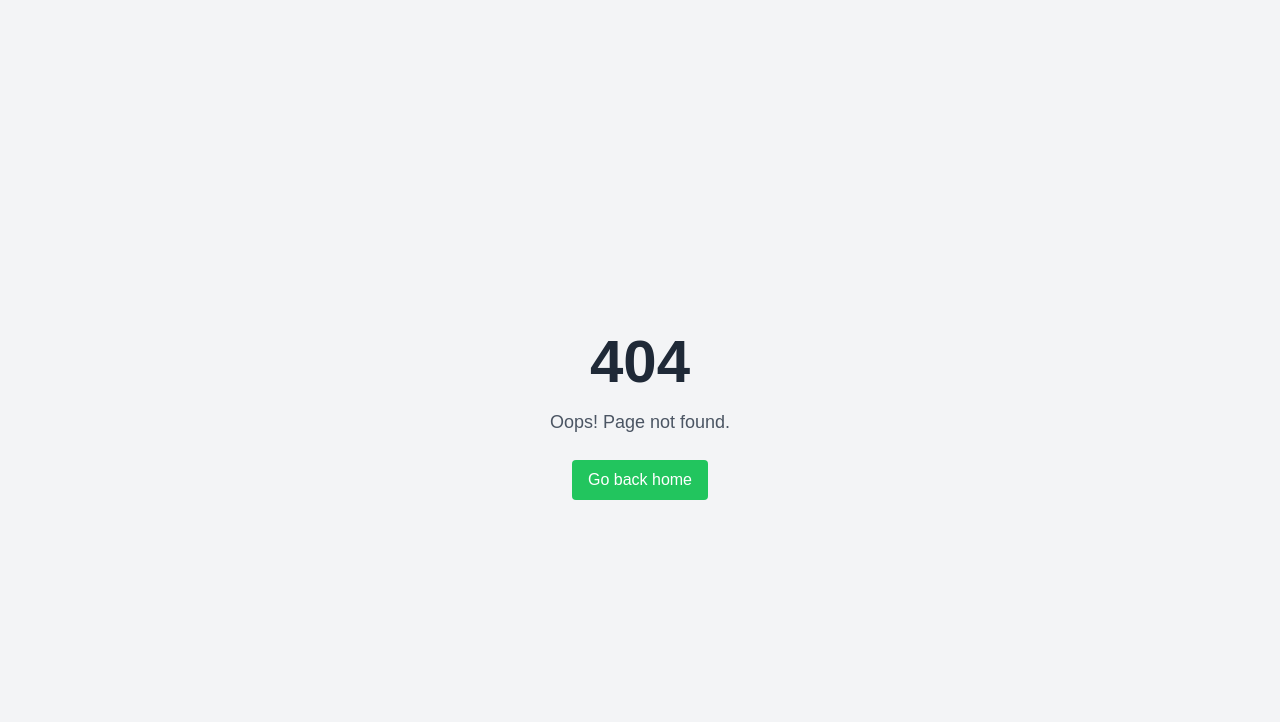
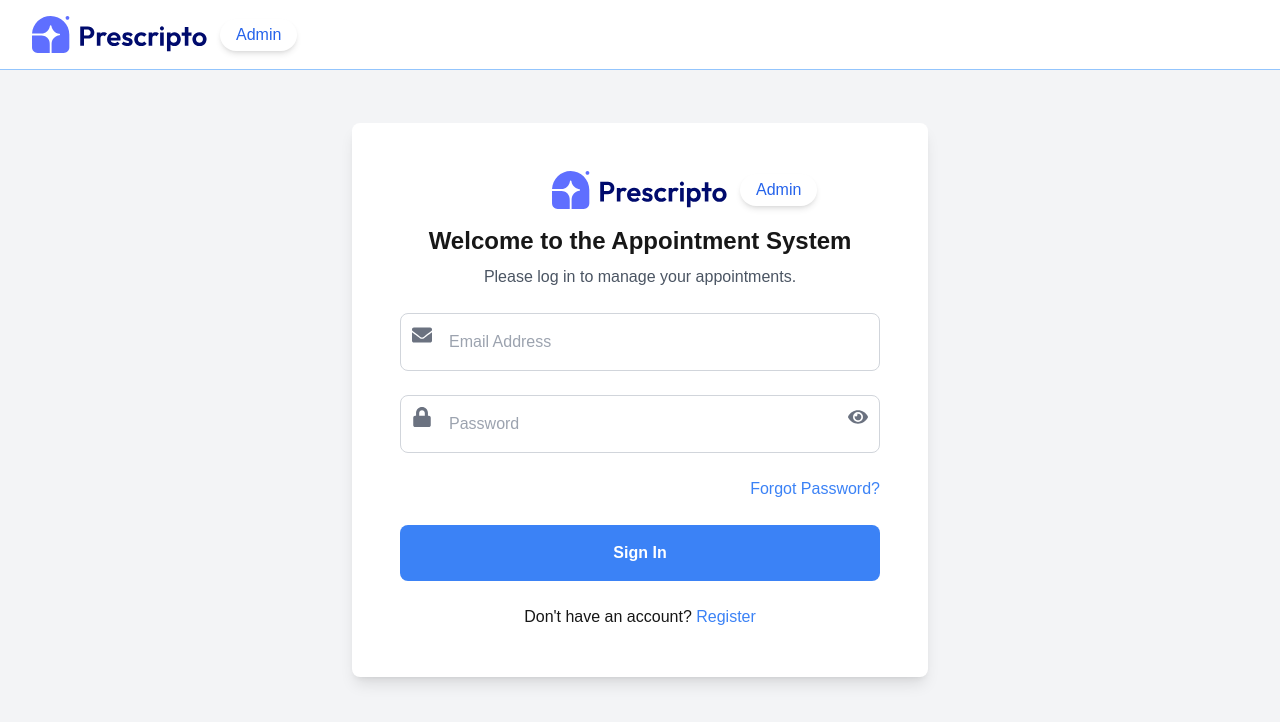
Before and after one commit to Emmanuel10701/Doctor_Appointment-_Syatem, a Next.js app: page /login in a window 1280 px wide. Before the commit this address had no page. Shown: the top 722 px of the page. Built offline with nearby package versions, Linux system fonts and the light colour scheme; no server answers.

Commit message:
✨ Updated layout for login, register, and reset/forgot password pages

```diff
--- a/app/forgot/page.tsx
+++ b/app/forgot/page.tsx
@@ -5,6 +5,7 @@ import 'react-toastify/dist/ReactToastify.css';
 import CircularProgress from '@mui/material/CircularProgress';
 import Button from '@mui/material/Button';
 import Link from 'next/link';
+import Image from 'next/image'
 
 const ForgotPasswordPage: React.FC = () => {
   const [email, setEmail] = useState('');
@@ -47,6 +48,16 @@ const ForgotPasswordPage: React.FC = () => {
   };
 
   return (
+
+    <>
+    <div className="fixed top-0 left-0 w-full bg-white border-b border-blue-300 bg-transparent py-4 z-50 flex items-center justify-between">
+      <div className="container mx-auto flex items-center px-4 md:px-8">
+        <div className="w-44 cursor-pointer flex items-center">
+          <Image src="/assets/assets_frontend/logo.svg" alt="Logo" width={176} height={50} />
+          <span className="ml-3 bg-white rounded-full text-blue-600 px-4 py-1 shadow-md">Admin</span>
+        </div>
+      </div>
+    </div>
     <div className="flex items-center justify-center min-h-screen p-4 bg-slate-100">
       <form onSubmit={handleSubmit} className="max-w-md w-full bg-white p-8 rounded-xl shadow-lg">
         <h2 className="text-3xl mt-10 text-slate-700 font-extrabold mb-6 text-center">🔓Forgot Password</h2>
@@ -95,6 +106,7 @@ const ForgotPasswordPage: React.FC = () => {
       </form>
       <ToastContainer />
     </div>
+    </>
   );
 };
 
--- a/app/layout.tsx
+++ b/app/layout.tsx
@@ -1,4 +1,5 @@
 import type { Metadata } from "next";
+import Wrapper from "../app/wrapper/page"
 import ClientLayout from "../app/_app";
 import './globals.css'; // Adjust the path as needed
 
@@ -14,8 +15,10 @@ export default function RootLayout({
 }>) {
   return (
     <html lang="en">
-      <body className="bg-gray-100">
-        <ClientLayout>{children}</ClientLayout>
+   <body className="bg-gray-100">
+      <Wrapper>
+      <ClientLayout>{children}</ClientLayout>
+      </Wrapper>
       </body>
     </html>
   );
--- a/app/login1/page.tsx
+++ b/app/login/page.tsx
@@ -59,6 +59,15 @@ const LoginPage: React.FC = () => {
   };
 
   return (
+    <>
+    <div className="fixed top-0 left-0 w-full bg-white border-b border-blue-300 bg-transparent py-4 z-50 flex items-center justify-between">
+      <div className="container mx-auto flex items-center px-4 md:px-8">
+        <div className="w-44 cursor-pointer flex items-center">
+          <Image src="/assets/assets_frontend/logo.svg" alt="Logo" width={176} height={50} />
+          <span className="ml-3 bg-white rounded-full text-blue-600 px-4 py-1 shadow-md">Admin</span>
+        </div>
+      </div>
+    </div>
     <div className="flex flex-col min-h-screen bg-gray-100 p-4">
       <div className="flex flex-col items-center justify-center flex-1">
         <div className="w-full max-w-xl p-12 bg-white shadow-lg rounded-lg mb-8">
@@ -136,6 +145,7 @@ const LoginPage: React.FC = () => {
         </div>
       </div>
     </div>
+    </>
   );
 };
 
--- a/app/register/page.tsx
+++ b/app/register/page.tsx
@@ -6,7 +6,7 @@ import Link from 'next/link';
 import { CircularProgress } from '@mui/material';
 import { toast, ToastContainer } from 'react-toastify';
 import 'react-toastify/dist/ReactToastify.css';
-
+import Image from "next/image"
 import {useRouter} from "next/navigation"
 
 const RegisterPage: React.FC = () => {
@@ -65,6 +65,15 @@ const RegisterPage: React.FC = () => {
   };
 
   return (
+    <>
+    <div className="fixed top-0 left-0 w-full bg-white border-b border-blue-300 bg-transparent py-4 z-50 flex items-center justify-between">
+    <div className="container mx-auto flex items-center px-4 md:px-8">
+      <div className="w-44 cursor-pointer flex items-center">
+        <Image src="/assets/assets_frontend/logo.svg" alt="Logo" width={176} height={50} />
+        <span className="ml-3 bg-white rounded-full text-blue-600 px-4 py-1 shadow-md">Admin</span>
+      </div>
+    </div>
+  </div>
     <div className="flex flex-col min-h-screen bg-gray-100 p-4">
       <div className="flex flex-col items-center justify-center flex-1">
         <div className="w-full max-w-xl p-12 bg-white shadow-lg rounded-lg mb-8">
@@ -159,6 +168,8 @@ const RegisterPage: React.FC = () => {
         </div>
       </div>
     </div>
+    </>
+
   );
 };
 
--- a/app/reset/page.tsx
+++ b/app/reset/page.tsx
@@ -7,6 +7,7 @@ import { toast, ToastContainer } from 'react-toastify';
 import 'react-toastify/dist/ReactToastify.css';
 import CircularProgress from '@mui/material/CircularProgress';
 import { z } from 'zod';
+import Image from "next/image"
 import { FaEye, FaEyeSlash } from 'react-icons/fa'; // Import from react-icons
 
 const passwordSchema = z.object({
@@ -62,6 +63,15 @@ const ResetPasswordPage: React.FC = () => {
   };
 
   return (
+    <>
+    <div className="fixed top-0 left-0 w-full bg-white border-b border-blue-300 bg-transparent py-4 z-50 flex items-center justify-between">
+      <div className="container mx-auto flex items-center px-4 md:px-8">
+        <div className="w-44 cursor-pointer flex items-center">
+          <Image src="/assets/assets_frontend/logo.svg" alt="Logo" width={176} height={50} />
+          <span className="ml-3 bg-white rounded-full text-blue-600 px-4 py-1 shadow-md">Admin</span>
+        </div>
+      </div>
+    </div>
     <div className="flex items-center justify-center min-h-screen bg-gray-100 p-4">
       <form onSubmit={handleSubmit} className="max-w-md w-full bg-white p-8 rounded-xl shadow-lg">
         <h2 className="text-3xl mt-10 text-slate-700 font-extrabold mb-6 text-center">🛅 Reset Password</h2>
@@ -111,6 +121,7 @@ const ResetPasswordPage: React.FC = () => {
       </form>
       <ToastContainer />
     </div>
+    </>
   );
 };
 
--- /dev/null
+++ b/app/wrapper/page.tsx
@@ -0,0 +1,9 @@
+"use client"; // This component must be a client component
+
+import { SessionProvider } from 'next-auth/react';
+
+const SessionProviderWrapper: React.FC<{ children: React.ReactNode }> = ({ children }) => {
+  return <SessionProvider>{children}</SessionProvider>;
+};
+
+export default SessionProviderWrapper;
```
